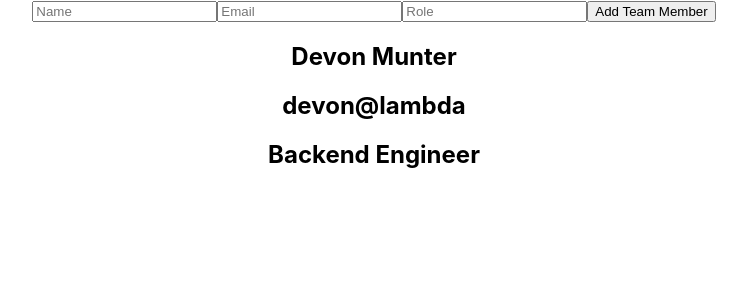
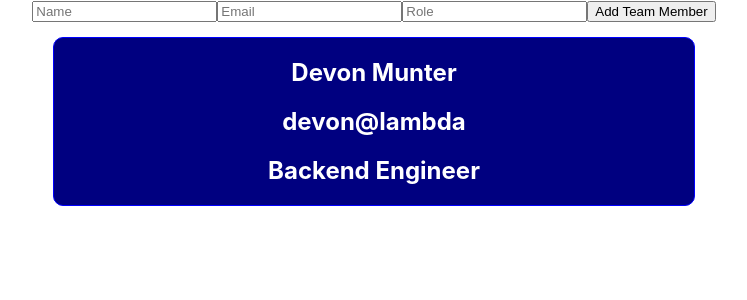
Before and after one commit to bloominstituteoftechnology/team-builder, a React (Create React App) app: page / in a window 1280 px wide. Shown: the top 300 px of the page, without its empty margins (266-1013 px from the left). Built offline with nearby package versions, Linux system fonts and the light colour scheme.

Commit message:
styles-added

```diff
--- a/src/App.js
+++ b/src/App.js
@@ -3,8 +3,27 @@ import React, { useState } from "react";
 import './App.css';
 import Form from './components/Form';
 import TeamList from './components/TeamList';
+import styled from 'styled-components';
+
 import data from './data';
 
+const DIV = styled.div`
+border: 1px solid blue;
+border-radius: 10px;
+margin: 15px 0 15px 0;
+width: 50%;
+display: flex;
+align-content: center;
+justify-content: center;
+background-color: navy;
+color: white;
+`
+
+const Border = styled.div`
+display: flex;
+flex-direction: column;
+align-items: center;
+`
 
 function App() {
   const [members, setMembers] = useState(data);
@@ -14,11 +33,13 @@ function App() {
   }
 
   return (
-    <div className="App">
+    <Border className="App">
       {/* <h2></h2> */}
       <TeamList addNewTeam={addNewTeam}/>
-      <Form teamList={members} />
-    </div>
+      <DIV>
+        <Form teamList={members} />
+      </DIV>
+    </Border>
   );
 }
 
```
Also changed, not shown: src/components/TeamList.js (+5 -3 lines).
